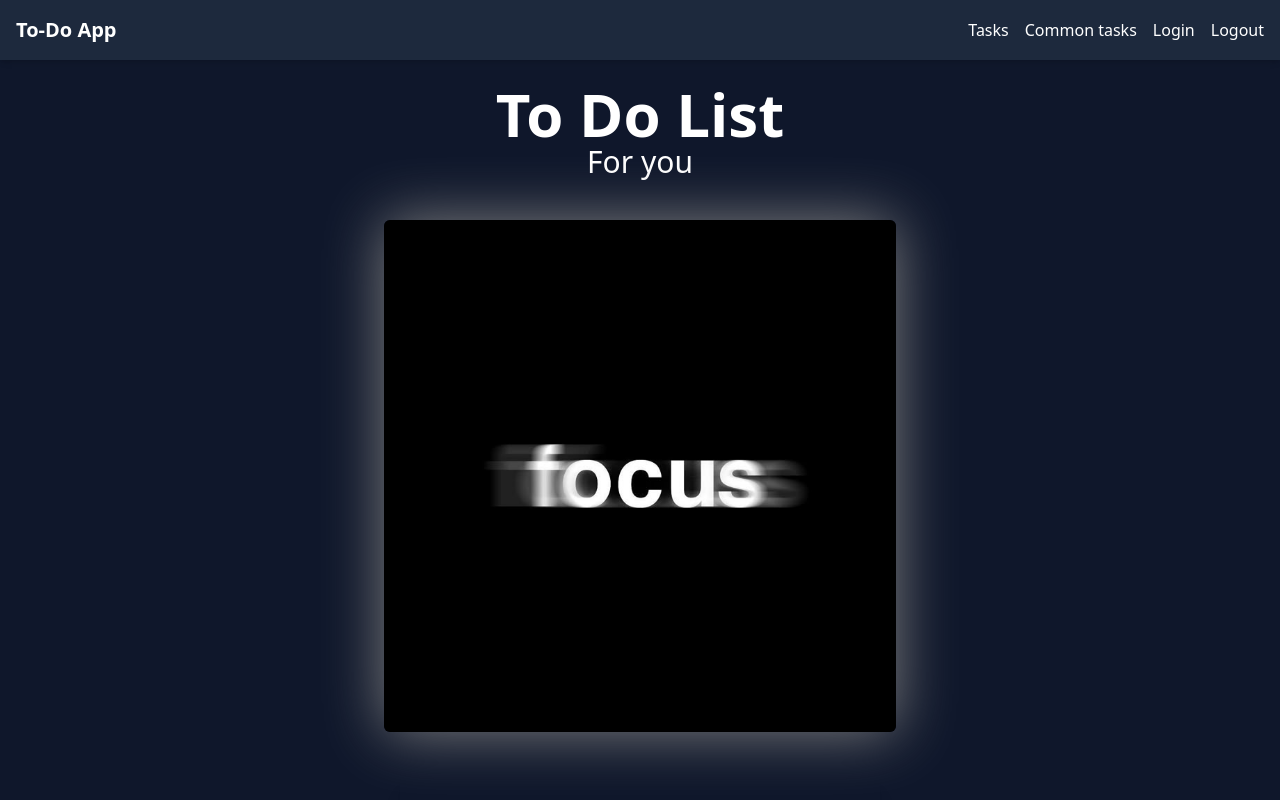
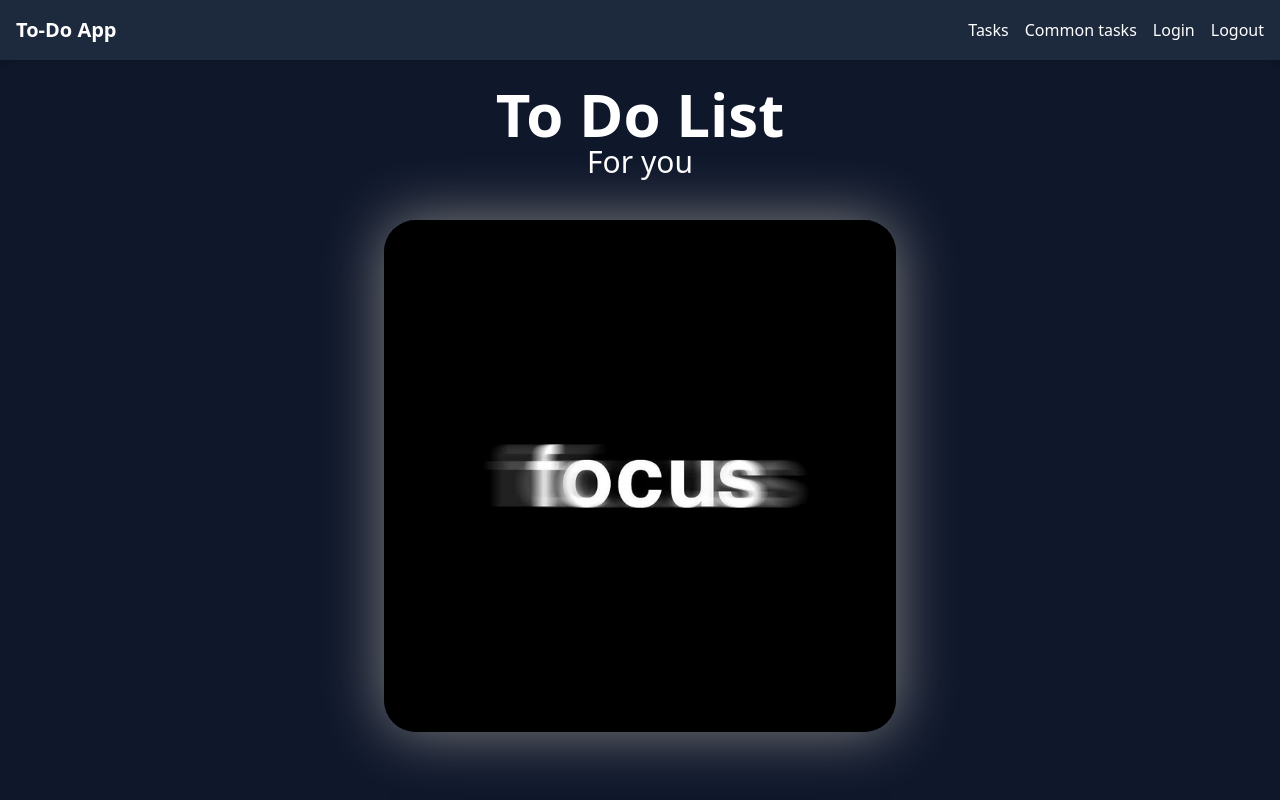
Before and after one commit to mark1yankits/ToD0-List, a React (Vite) app in the folder client/: page / in a window 1280 px wide. Shown: the top 800 px of the page. Built offline with nearby package versions, Linux system fonts and the light colour scheme.

Commit message:
fix ronded img on Home page

```diff
--- a/client/src/page/Home.tsx
+++ b/client/src/page/Home.tsx
@@ -10,7 +10,7 @@
 
             <div className="flex justify-center mt-10 mb-10">
                 <img
-                    className="rounded-2xl w-full max-w-lg shadow-lg  rounded-md"
+                    className=" w-full max-w-lg shadow-lg  rounded-4xl"
                     style={{ boxShadow: "0px 0px 60px grey" }}
                     src="./img/PH-2.jpg"
                     alt="Motivational"
```
